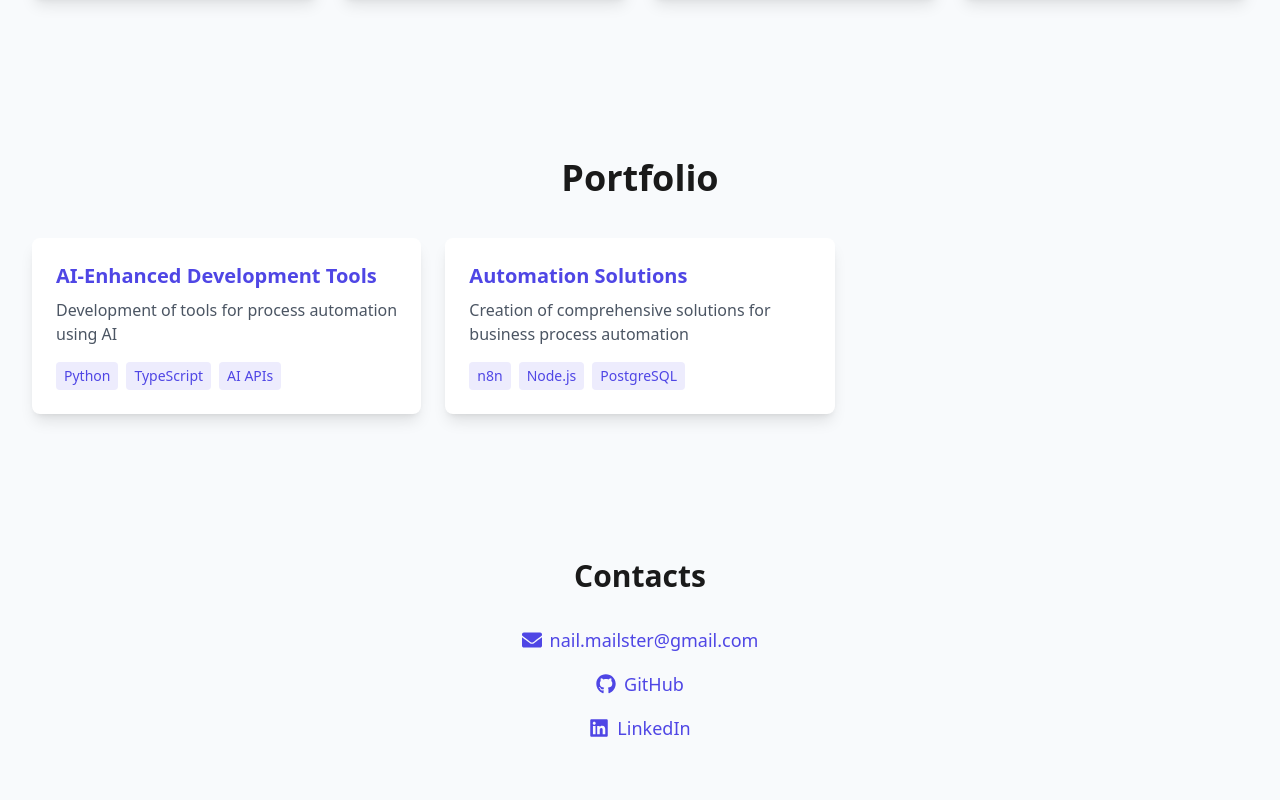
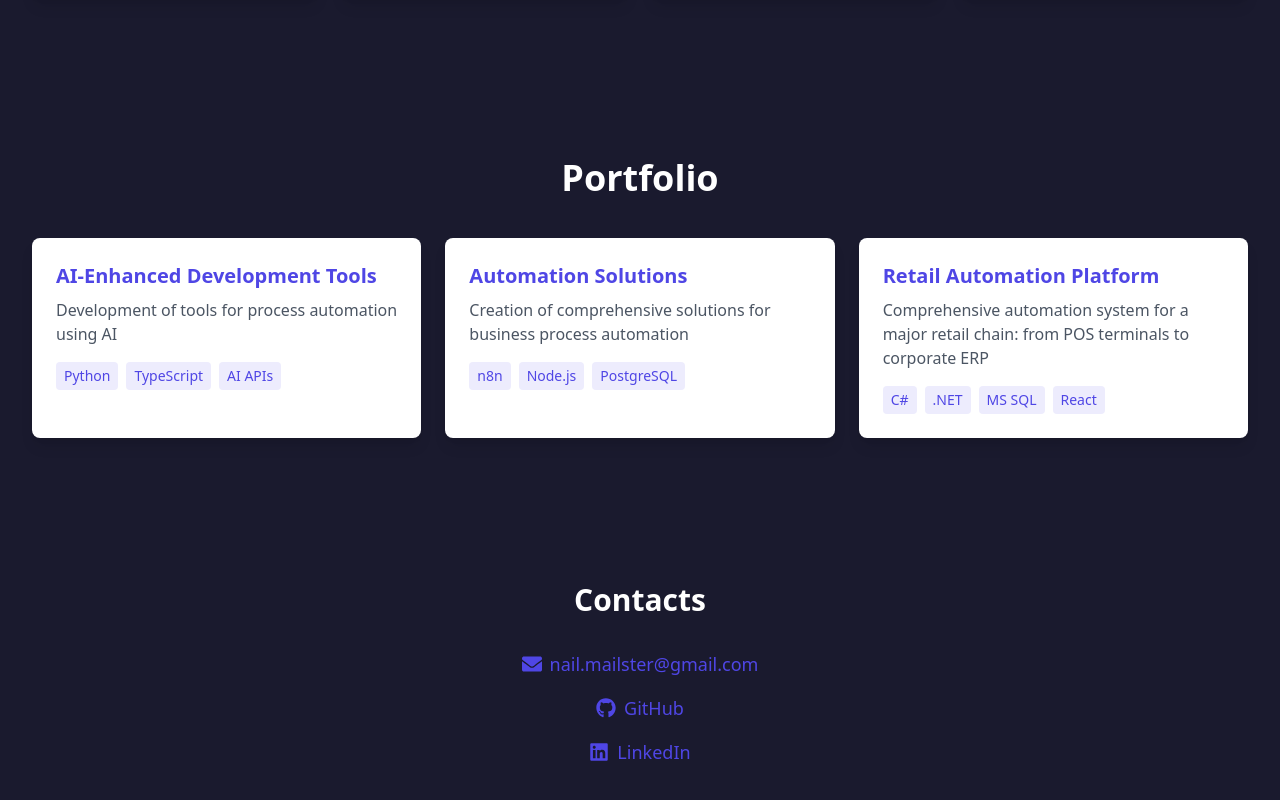
Before and after one commit to nailmailster/resume-landing, a React (Vite) app: page / in a window 1280 px wide. Shown: the part 1884-2684 px from the top of the page. Built offline with nearby package versions, Linux system fonts and the light colour scheme.

Commit message:
Update theme colors, fix language switching, add retail project

```diff
--- a/src/App.tsx
+++ b/src/App.tsx
@@ -18,21 +18,21 @@ function App() {
     const currentIndex = languages.indexOf(language);
     const nextIndex = (currentIndex + 1) % languages.length;
     const newLang = languages[nextIndex];
-    i18n.changeLanguage(newLang);
+    void i18n.changeLanguage(newLang);
     setLanguage(newLang);
   };
 
   return (
-    <div className="min-h-screen w-full bg-light dark:bg-dark">
+    <div className="min-h-screen w-full bg-light dark:bg-dark text-white">
       <div className="max-w-7xl mx-auto px-4 sm:px-6 lg:px-8">
         <nav className="flex justify-between items-center py-4">
           <button
             onClick={toggleLanguage}
-            className="px-4 py-2 text-sm font-medium text-primary bg-transparent border border-primary rounded hover:bg-primary hover:text-white transition-colors"
+            className="px-4 py-2 text-sm font-medium bg-primary text-white rounded hover:bg-secondary transition-colors"
           >
             {language.toUpperCase()}
           </button>
-          <div className="flex space-x-6 text-dark dark:text-light">
+          <div className="flex space-x-6">
             {['about', 'experience', 'skills', 'portfolio', 'contacts'].map((item) => (
               <a
                 key={item}
--- a/src/locales/en.ts
+++ b/src/locales/en.ts
@@ -90,6 +90,11 @@ export const en = {
         title: 'Automation Solutions',
         description: 'Creation of comprehensive solutions for business process automation',
         technologies: ['n8n', 'Node.js', 'PostgreSQL']
+      },
+      {
+        title: 'Retail Automation Platform',
+        description: 'Comprehensive automation system for a major retail chain: from POS terminals to corporate ERP',
+        technologies: ['C#', '.NET', 'MS SQL', 'React']
       }
     ]
   },
--- a/src/locales/ru.ts
+++ b/src/locales/ru.ts
@@ -90,6 +90,11 @@ export const ru = {
         title: 'Automation Solutions',
         description: 'Создание комплексных решений для автоматизации бизнес-процессов',
         technologies: ['n8n', 'Node.js', 'PostgreSQL']
+      },
+      {
+        title: 'Retail Automation Platform',
+        description: 'Комплексная система автоматизации для крупной торговой сети: от POS-терминалов до корпоративной ERP',
+        technologies: ['C#', '.NET', 'MS SQL', 'React']
       }
     ]
   },
--- a/src/locales/zh.ts
+++ b/src/locales/zh.ts
@@ -90,6 +90,11 @@ export const zh = {
         title: '自动化解决方案',
         description: '创建全面的业务流程自动化解决方案',
         technologies: ['n8n', 'Node.js', 'PostgreSQL']
+      },
+      {
+        title: '零售自动化平台',
+        description: '为大型零售连锁店开发的综合自动化系统：从POS终端到企业ERP',
+        technologies: ['C#', '.NET', 'MS SQL', 'React']
       }
     ]
   },
--- a/tailwind.config.js
+++ b/tailwind.config.js
@@ -8,8 +8,8 @@ module.exports = {
   theme: {
     extend: {
       colors: {
-        light: '#f8fafc',
-        dark: '#1a1a1a',
+        light: '#1a1a2e',
+        dark: '#0f0f1a',
         primary: '#4F46E5',
         secondary: '#6366F1',
         accent: '#818CF8'
```
